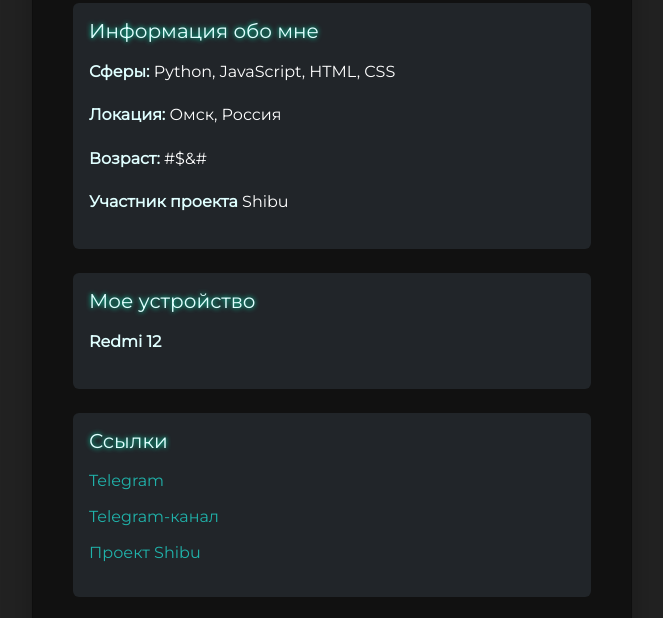
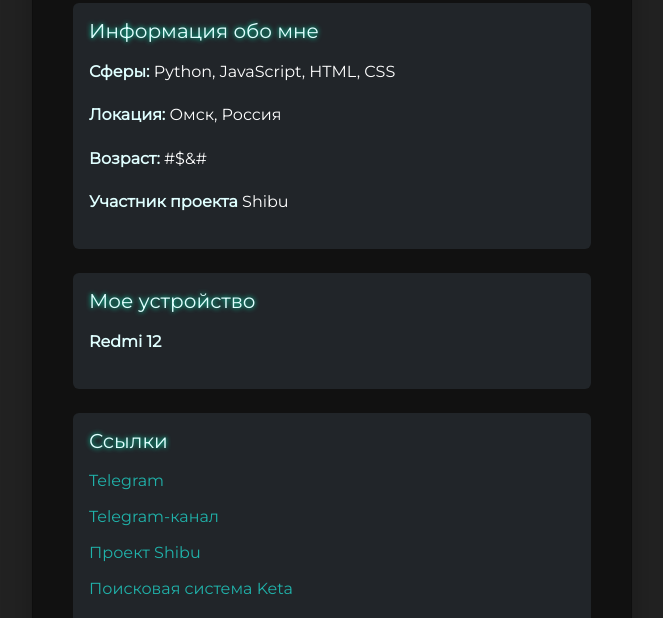
Before and after one commit to niksparty/niksparty.github.io, a plain HTML site: page index.html in a window 1280 px wide. Shown: the part 120-738 px from the top of the page, without its empty margins (308-971 px from the left). Drawn offline with nearby package versions, Linux system fonts and the light colour scheme.

Commit message:
Update index.html

```diff
--- a/index.html
+++ b/index.html
@@ -118,6 +118,7 @@
             <li><a href="https://youngevance.t.me">Telegram</a></li>
             <li><a href="https://evanceblood.t.me">Telegram-канал</a></li>
             <li><a href="https://ShibuDev.t.me">Проект Shibu</a></li>
+            <li><a href="https://f1081737.xsph.ru/">Поисковая система Keta</a></li>
         </ul>
     </div>
 
```
